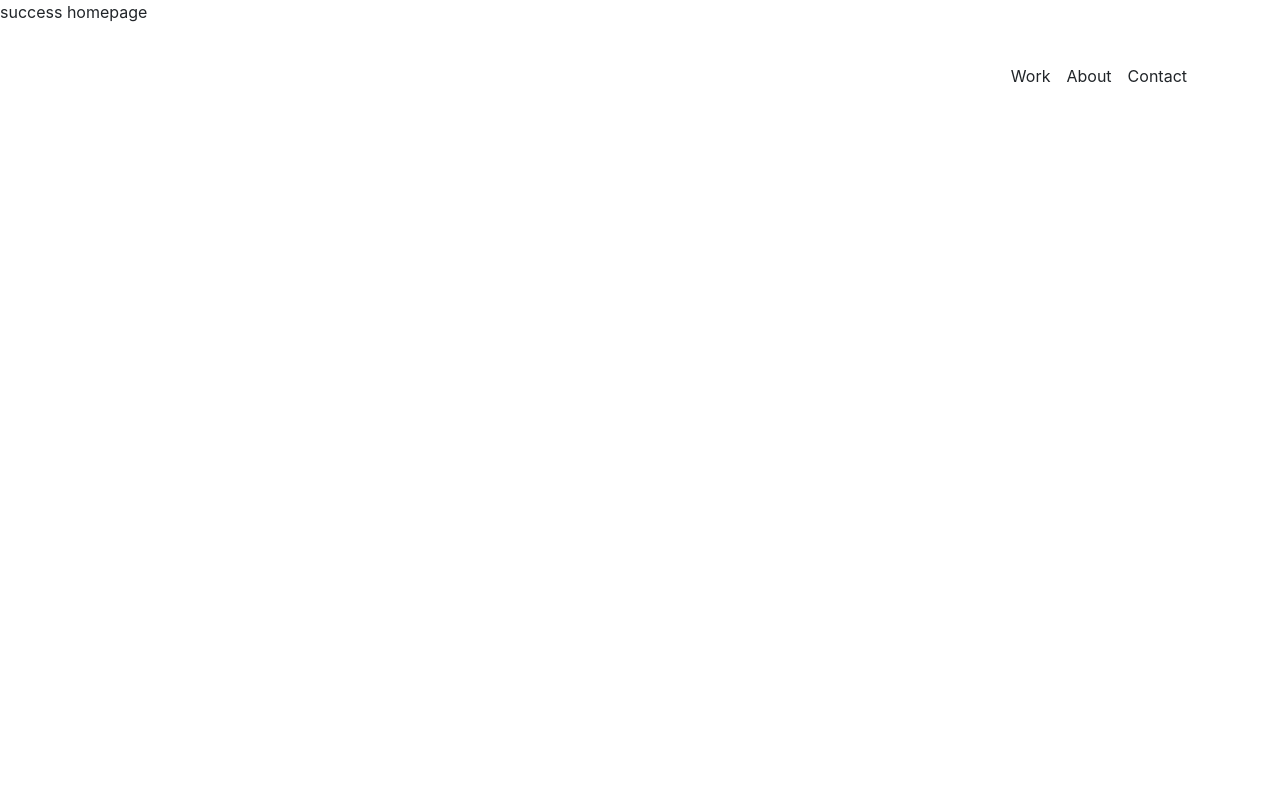
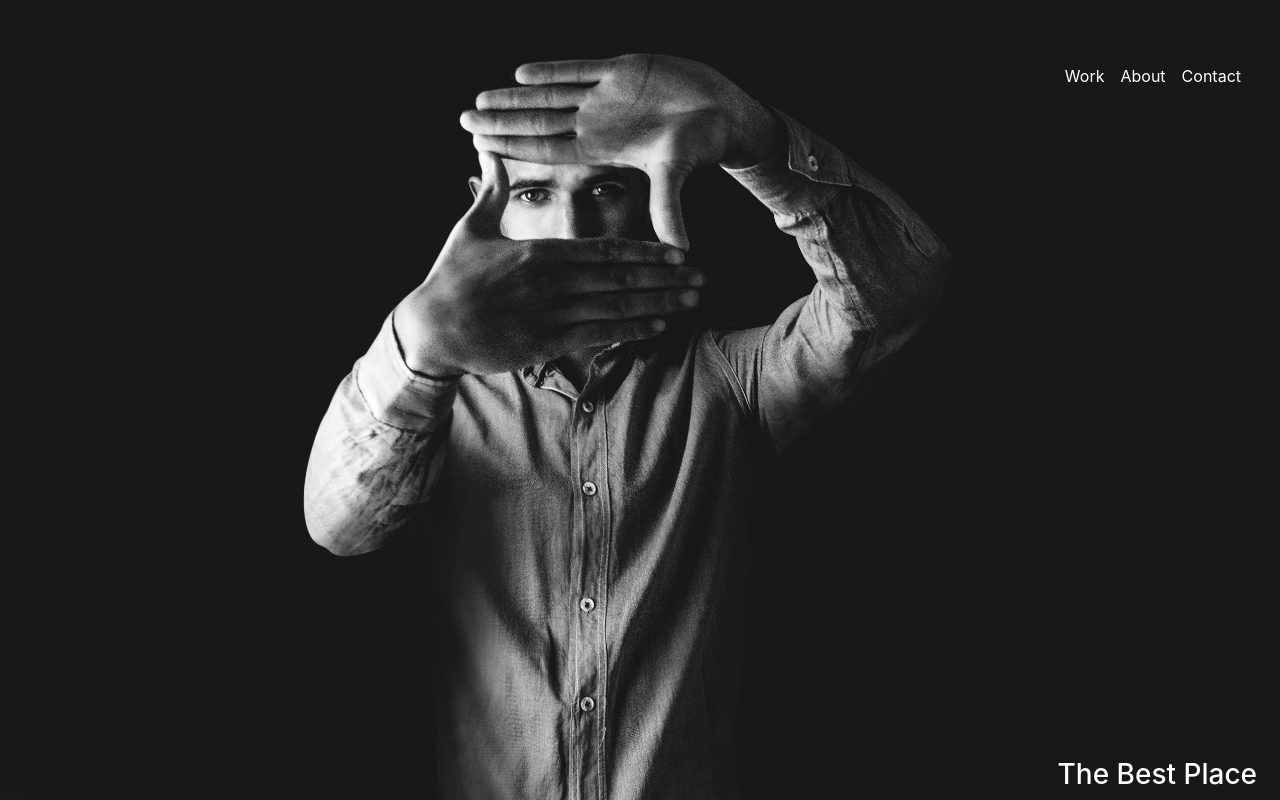
Before and after one commit to RGHuynh/scroll_project_page, a website: page index.html in a window 1280 px wide. Drawn offline with nearby package versions, Linux system fonts and the light colour scheme; some packages are replaced by stand-ins of ours.

Commit message:
style: description component

```diff
--- /dev/null
+++ b/app/components/description/description.component.html
@@ -0,0 +1,9 @@
+<section class="description-section fixed-bottom">
+  <div class="container-fluid">
+    <div class="row justify-content-end">
+      <div class="col-lg-5">
+        <h3 class="description-content">The Best Place</h3>
+      </div>
+    </div>
+  </div>
+</section>
--- /dev/null
+++ b/app/components/description/description.component.js
@@ -0,0 +1,14 @@
+(function(){
+  var config = {
+    templateUrl: '/app/components/description/description.component.html',
+    controller: descriptionCtrl
+  };
+
+  function descriptionCtrl(){
+
+  };
+
+  angular
+    .module('scrollApp')
+    .component('description', config);
+})();
--- /dev/null
+++ b/app/components/heading/heading.composition.html
@@ -0,0 +1,11 @@
+<header class="masthead">
+  <div class="intro-body">
+    <div class="container">
+      <div class="row">
+        <div class="col-lg-8 col-md-10 mx-auto">
+          <description></description>
+        </div>
+      </div>
+    </div>
+  </div>
+</header>
--- /dev/null
+++ b/app/components/heading/heading.composition.js
@@ -0,0 +1,14 @@
+(function(){
+  var config = {
+    templateUrl: '/app/components/heading/heading.composition.html',
+    controller: headingCtrl
+  };
+
+  function headingCtrl(){
+
+  };
+
+  angular
+    .module('scrollApp')
+    .component('heading', config);
+})();
--- a/app/components/navigation/navigation.component.html
+++ b/app/components/navigation/navigation.component.html
@@ -1,5 +1,5 @@
-<nav class="navbar navbar-expand-lg fixed-top mt-5">
-  <div class="container">
+<nav class="navbar navbar-expand-lg fixed-top mt-5 text-white">
+  <div class="container-fluid">
     <ul class="navbar-nav ml-auto">
       <li class="nav-item nav-link">Work</li>
       <li class="nav-item nav-link">About</li>
--- a/app/pages/homepage.component.html
+++ b/app/pages/homepage.component.html
@@ -1,2 +1,4 @@
-<navigation></navigation>
-success homepage
+<div>
+  <navigation></navigation>
+  <heading></heading>
+</div>
--- /dev/null
+++ b/assets/css/style.css
@@ -0,0 +1,20 @@
+.masthead {
+  display: table;
+  width: 100%;
+  height: 100vh;
+  color: white;
+  padding: 0;
+  background: url("/assets/img/black-and-white-black-and-white-dark-702139.jpg") no-repeat bottom center scroll;
+  background-color: white;
+  background-size: cover;
+}
+
+.masthead .intro-body {
+  display: table-cell;
+  vertical-align: middle;
+}
+
+.description-section .description-content {
+  text-align: end;
+  padding: 0 8px;
+}
--- a/index.html
+++ b/index.html
@@ -7,14 +7,18 @@
   <title>Document</title>
 
   <link rel="stylesheet" href="https://stackpath.bootstrapcdn.com/bootstrap/4.1.1/css/bootstrap.min.css" integrity="sha384-WskhaSGFgHYWDcbwN70/dfYBj47jz9qbsMId/iRN3ewGhXQFZCSftd1LZCfmhktB" crossorigin="anonymous">
+  <link rel="stylesheet" href="/assets/css/style.css">
   <script src="/node_modules/angular/angular.min.js"></script>
   <script src="/node_modules/angular-route/angular-route.min.js"></script>
   <script src="/app/app.module.js"></script>
   <script src="/app/app.routes.js"></script>
   <script src="/app/pages/homepage.component.js"></script>
   <script src="/app/components/navigation/navigation.component.js"></script>
+  <script src="/app/components/heading/heading.composition.js"></script>
+  <script src="/app/components/description/description.component.js"></script>
 
 </head>
+
 <body ng-app="scrollApp">
   <ng-view></ng-view>
 </body>
```
Also changed, not shown: assets/img/black-and-white-black-and-white-dark-702139.jpg (added).
